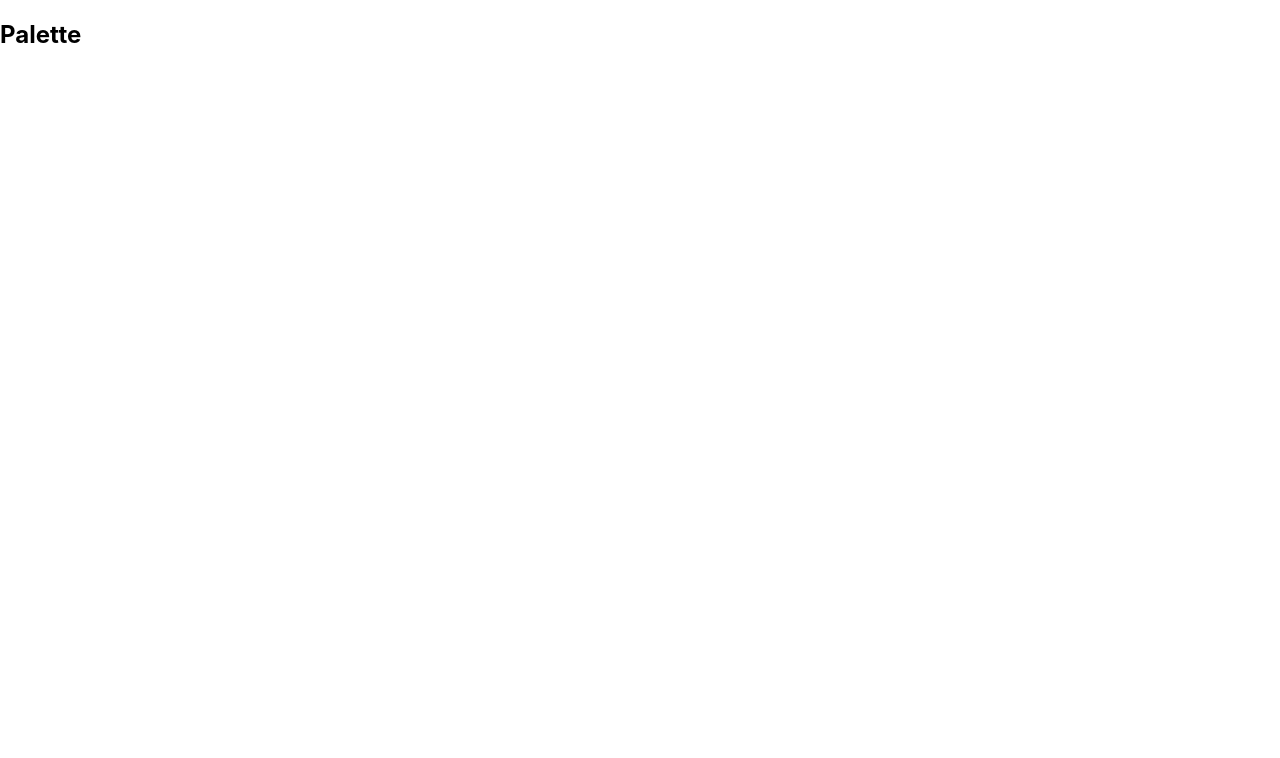
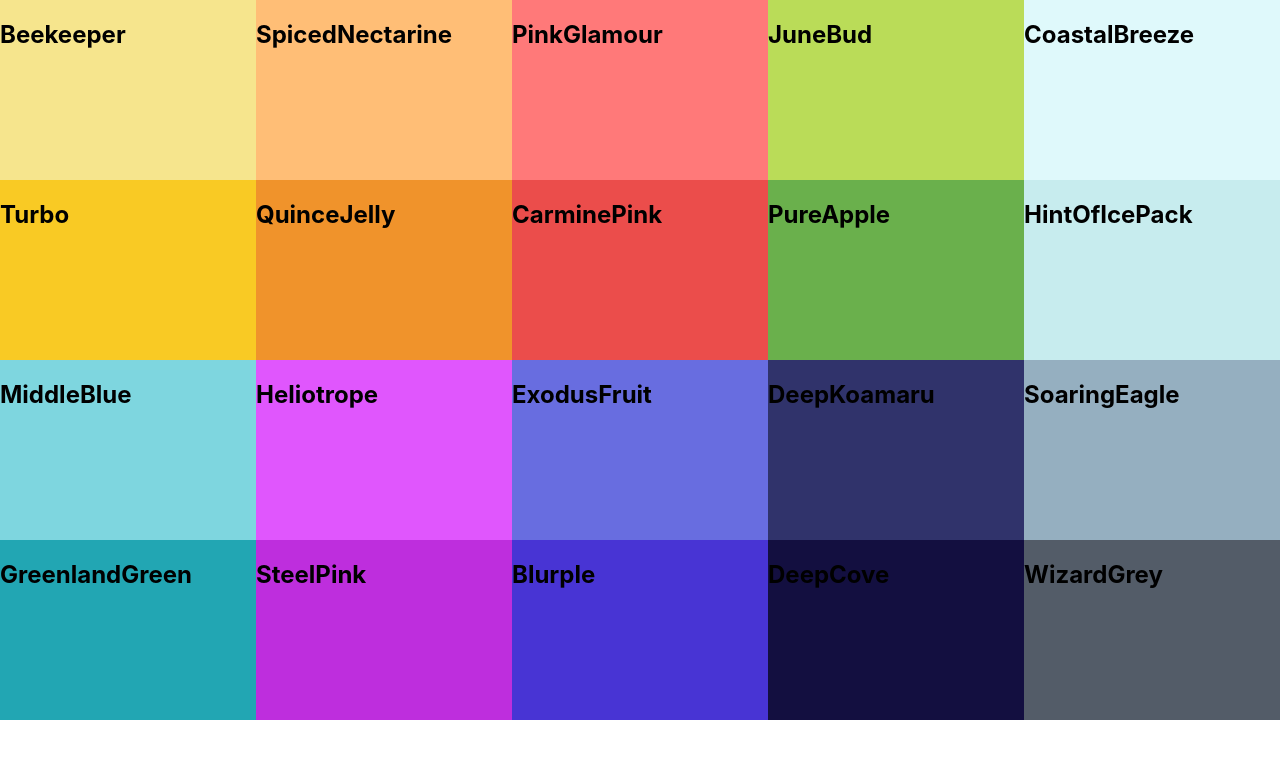
Before and after one commit to JeremyCrichton/color-palette, a React (Create React App) app: page / in a window 1280 px wide. Shown: the top 758 px of the page. Built offline with nearby package versions, Linux system fonts and the light colour scheme.

Commit message:
add ColorBoc

```diff
--- a/src/App.js
+++ b/src/App.js
@@ -6,7 +6,7 @@
 function App() {
   return (
     <div>
-      <Palette />
+      <Palette {...seedColors[4]} />
     </div>
   );
 }
--- /dev/null
+++ b/src/ColorBox.css
@@ -0,0 +1,5 @@
+.ColorBox {
+  width: 20%;
+  height: 25%;
+  display: inline-block;
+}
--- /dev/null
+++ b/src/ColorBox.js
@@ -0,0 +1,13 @@
+import React from 'react';
+
+import './ColorBox.css';
+
+const ColorBox = ({ background, name }) => {
+  return (
+    <div style={{ background }} className="ColorBox">
+      <h2>{name}</h2>
+    </div>
+  );
+};
+
+export default ColorBox;
--- /dev/null
+++ b/src/Palette.css
@@ -0,0 +1,7 @@
+.Palette {
+  height: 100vh;
+}
+
+.Palette-colors {
+  height: 90%;
+}
--- a/src/Palette.js
+++ b/src/Palette.js
@@ -1,9 +1,18 @@
 import React from 'react';
+import ColorBox from './ColorBox';
 
-const Palette = () => {
+import './Palette.css';
+
+const Palette = props => {
+  const colorBoxes = props.colors.map(color => (
+    <ColorBox key={color.color} background={color.color} name={color.name} />
+  ));
+
   return (
-    <div>
-      <h2>Palette</h2>
+    <div className="Palette">
+      {/* Navbar goes here */}
+      <div className="Palette-colors">{colorBoxes}</div>
+      {/* Footer goes here */}
     </div>
   );
 };
```
